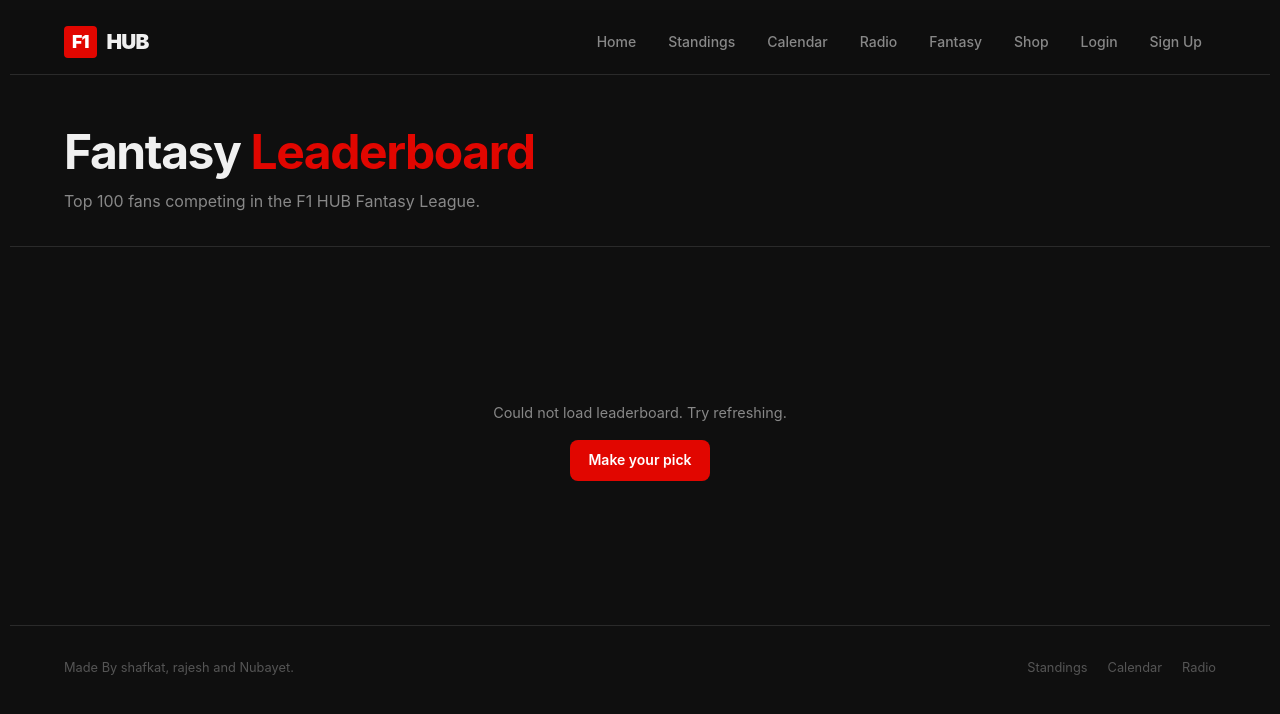
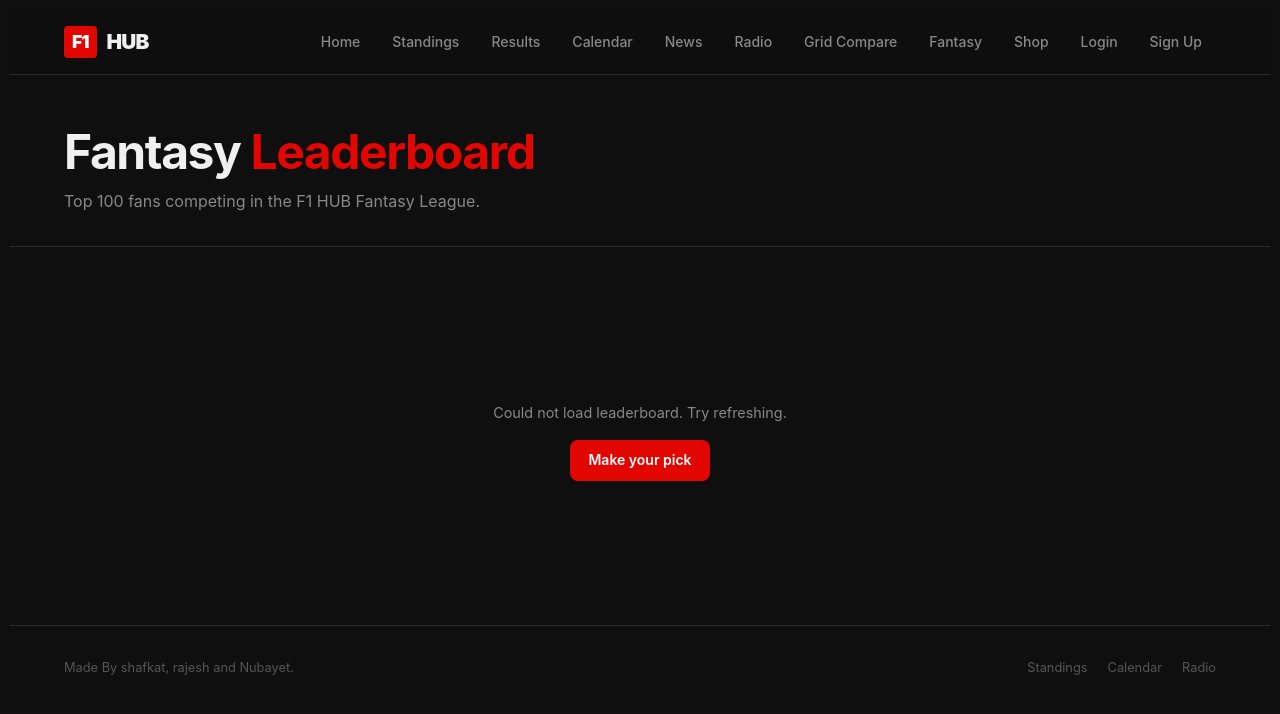
Before and after one commit to shaf5836/F1DB, a website: page main/fantasyLeaderboard.html in a window 1280 px wide. Drawn offline with nearby package versions, Linux system fonts and the light colour scheme; no server answers.

Commit message:
leaderboard navbar fix

```diff
--- a/main/fantasyLeaderboard.html
+++ b/main/fantasyLeaderboard.html
@@ -8,11 +8,15 @@
     <link rel="stylesheet" href="/css/fantasyLeaderboard.css" />
   </head>
   <body>
+    <!-- Creating Navbar [Shafkat] -->
   <nav class="navbar">
     <div class="container navbar-inner">
-        <a href="/" class="nav-logo"> <span class="logo-f1">F1</span>HUB </a>
+      <a href="/" class="nav-logo">
+        <span class="logo-f1">F1</span>HUB
+      </a>
       <ul class="nav-links" id="navLinks">
-          <li><a href="/">Home</a></li>
+        <li><a href="/" >Home</a></li>
+        <!-- Standings Dropdown [Rajesh]-->
         <li class="nav-dropdown">
           <a href="#">Standings</a>
           <ul class="dropdown-menu">
@@ -20,8 +24,11 @@
             <li><a href="/teamStandings">Team Championship</a></li>
           </ul>
         </li>
+        <li><a href="/results">Results</a></li>
         <li><a href="/calendar">Calendar</a></li>
+        <li><a href="/news.html">News</a></li>
         <li><a href="/radio">Radio</a></li>
+        <li><a href="/gridCompare">Grid Compare</a></li>
         <li class="nav-dropdown">
           <a href="#">Fantasy</a>
           <ul class="dropdown-menu">
```
Lines whose indentation alone changed are shown as unchanged.
